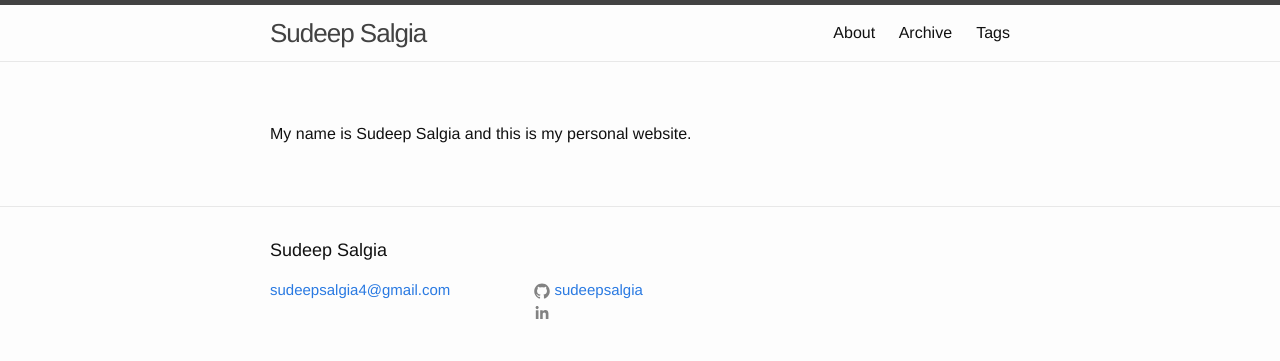
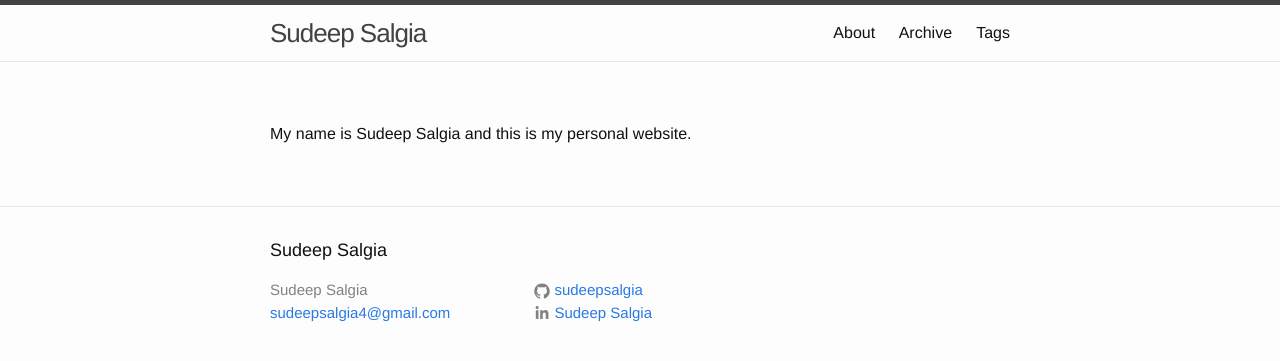
Before and after one commit to sudeepsalgia/sudeepsalgia.github.io, a Jekyll site: the page built from index.md, in a window 1280 px wide. Shown: the top 361 px of the page. Built offline with Jekyll 4.4.1, drawn with Linux system fonts in a browser that asks for light colours.

Commit message:
Adding linkedin

```diff
--- a/_config.yml
+++ b/_config.yml
@@ -7,6 +7,7 @@
 
 # Site settings
 title: Sudeep Salgia
+full_name: Sudeep Salgia
 email: sudeepsalgia4@gmail.com
 description: > # this means to ignore newlines until "baseurl:"
 baseurl: "" # the subpath of your site, e.g. /blog
```
